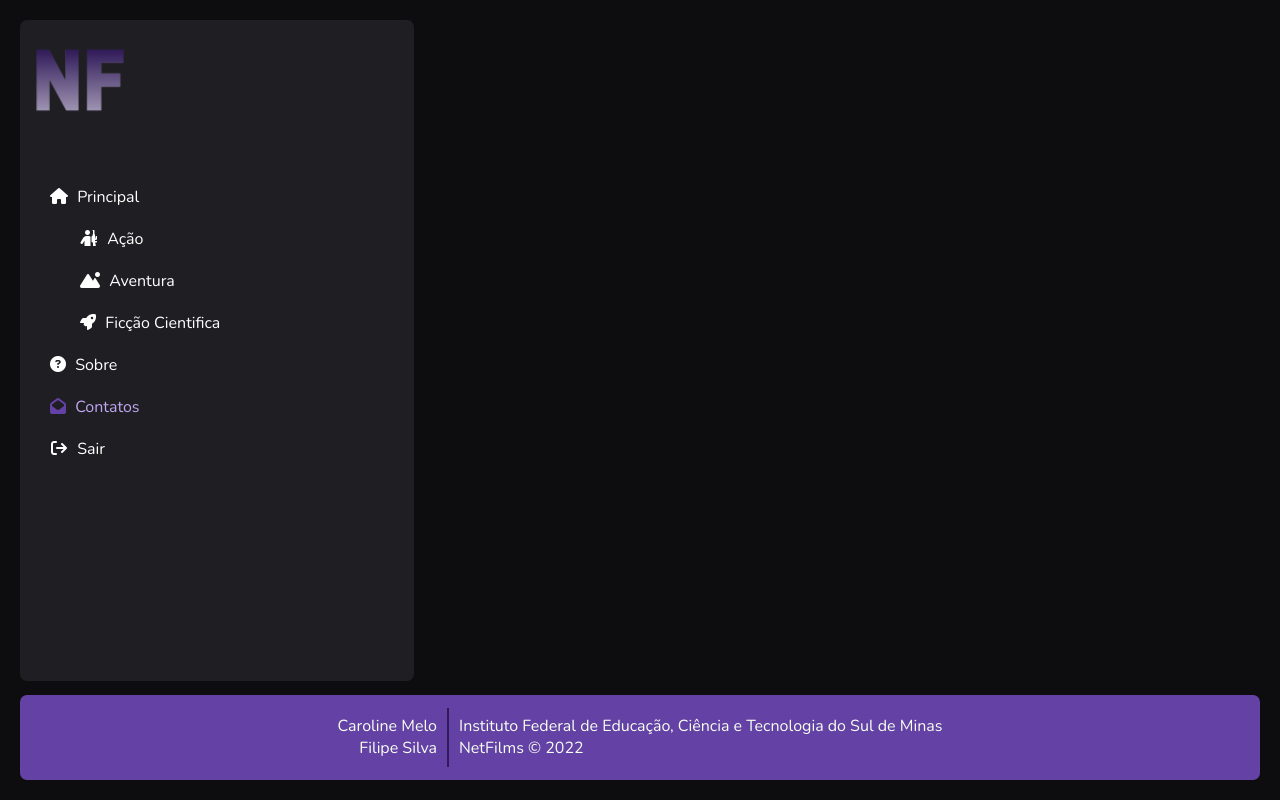
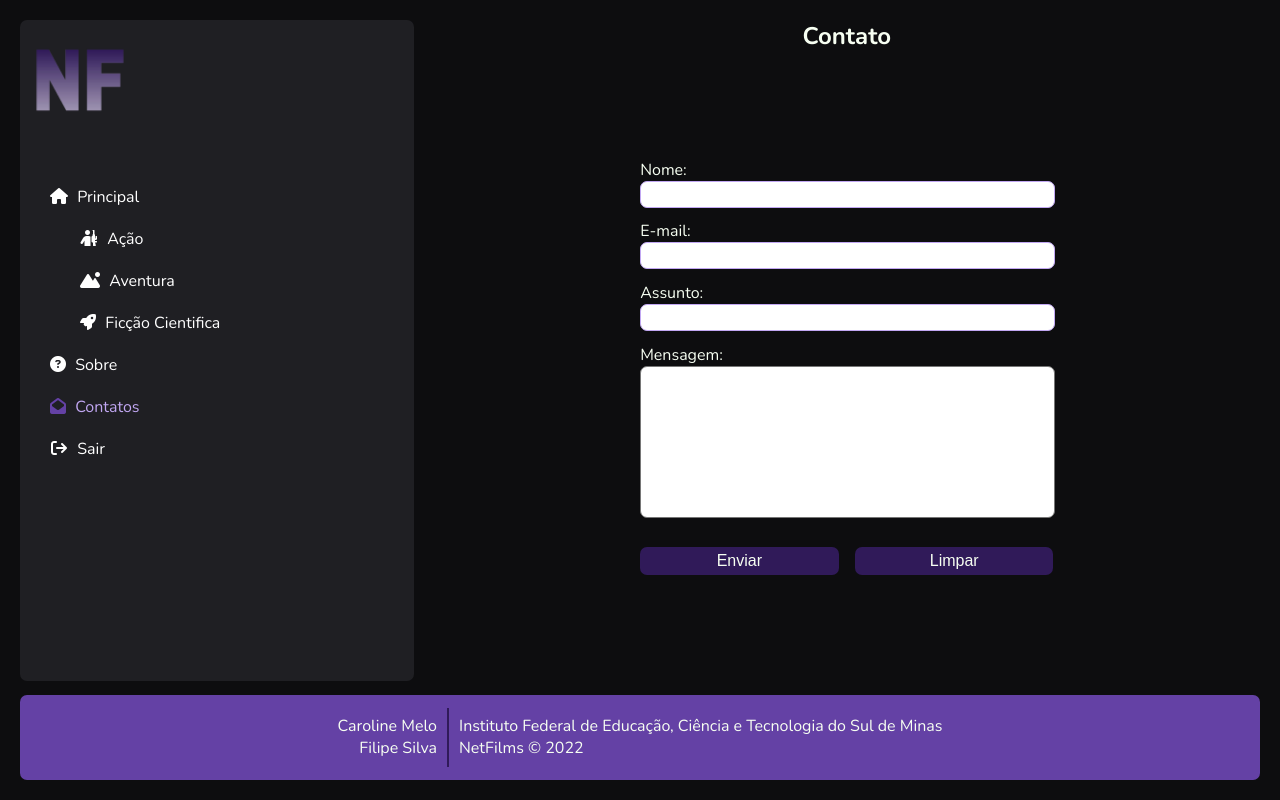
Before and after one commit to CarolineFMelo/Projeto-Web-Locadora-de-Video-Online, a plain HTML site: page contatos.html in a window 1280 px wide. Drawn offline with nearby package versions, Linux system fonts and the light colour scheme.

Commit message:
Pagina contato finalizada

```diff
--- a/contatos.html
+++ b/contatos.html
@@ -4,7 +4,7 @@
     <meta charset="UTF-8" />
     <meta http-equiv="X-UA-Compatible" content="IE=edge" />
     <meta name="viewport" content="width=device-width, initial-scale=1.0" />
-    <link rel="stylesheet" href="css/layout.css" />
+    <link rel="stylesheet" href="css/contato.css" />
     <link rel="stylesheet" href="fontawesome/css/all.min.css" />
     <title>NetFilms</title>
   </head>
@@ -41,7 +41,31 @@
             </ul>
           </nav>
         </div>
-        <main class="filmes"></main>
+        <main class="contato">
+          <h2>Contato</h2>
+          <form>
+            <div class="divInputs">
+              <label for="name">Nome:</label>
+              <input type="text" class="inputStyle" name="name" id="name" />
+            </div>
+            <div class="divInputs">
+              <label for="email">E-mail:</label>
+              <input type="email" class="inputStyle" name="email" id="email" />
+            </div>
+            <div class="divInputs">
+              <label for="assunto">Assunto:</label>
+              <input type="text" class="inputStyle" name="assunto" id="assunto" />
+            </div>
+            <div class="divInputs">
+              <label for="msg">Mensagem:</label>
+              <textarea name="msg" class="textareaStyle" id="msg" cols="30" rows="10"></textarea>
+            </div>
+            <div class="buttons">
+              <button type="submit" class="btnButton">Enviar</button>
+              <button type="reset" class="btnButton">Limpar</button>
+            </div>
+          </form>
+        </main>
       </div>
       <footer>
         <div class="names">
--- /dev/null
+++ b/css/contato.css
@@ -0,0 +1,57 @@
+@import url(reset.css);
+@import url(layout.css);
+/*
+==============================================
+            + Settings
+==============================================
+*/
+.buttons {
+  width: 100%;
+  height: 28px;
+  justify-content: space-between;
+}
+.btnA,
+.btnButton {
+  width: 48%;
+}
+.inputStyle {
+  height: 25px;
+  width: 100%;
+  border-radius: 7px;
+  margin-bottom: 1vw;
+  text-indent: 3px;
+}
+.textareaStyle {
+  height: 150px;
+  width: 100%;
+  resize: none;
+  border-radius: 7px;
+  margin-bottom: 1vw;
+  outline: none;
+  text-indent: 3px;
+}
+
+/*
+==============================================
+            Page Settings
+==============================================
+*/
+.contato {
+  display: flex;
+  flex-direction: column;
+  justify-content: center;
+  align-items: center;
+  color: var(--font-color);
+}
+.contato form {
+  display: flex;
+  flex-direction: column;
+  justify-content: center;
+  align-items: center;
+  width: 50%;
+  height: 100%;
+}
+.contato form .divInputs {
+  width: 100%;
+  color: var(--font-color);
+}
--- a/css/layout.css
+++ b/css/layout.css
@@ -50,7 +50,8 @@
 .active a {
   color: var(--light-principal-color);
 }
-.layoutPrincipal .conteudo .filmes {
+.layoutPrincipal .conteudo .filmes,
+.layoutPrincipal .conteudo .contato {
   width: calc(100% - 440px);
   height: 98%;
   margin: 20px 20px 0 0;
```
Also changed, not shown: img/2.png (deleted), img/fundo-login.jpg (deleted), 1 other file.
